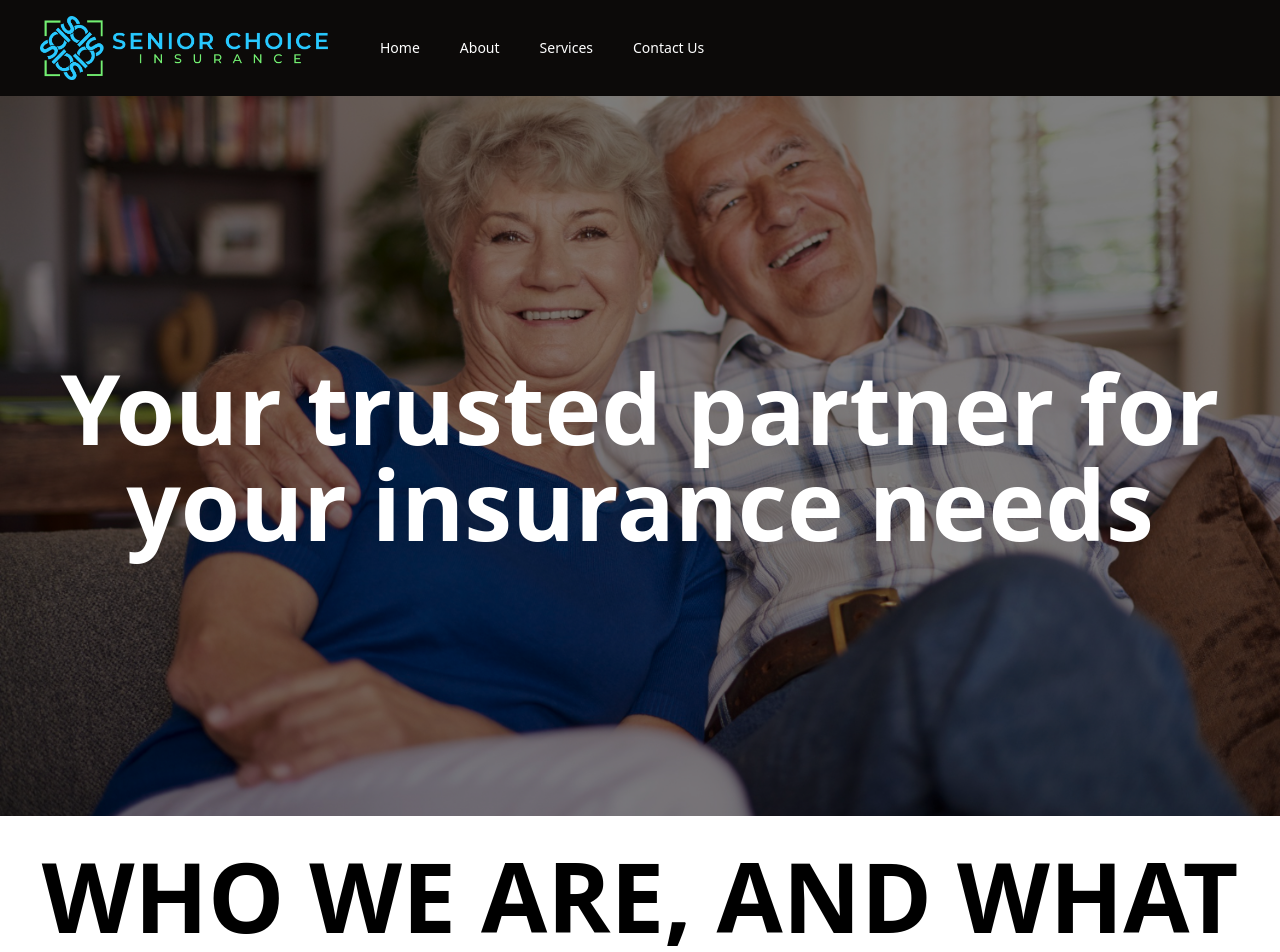
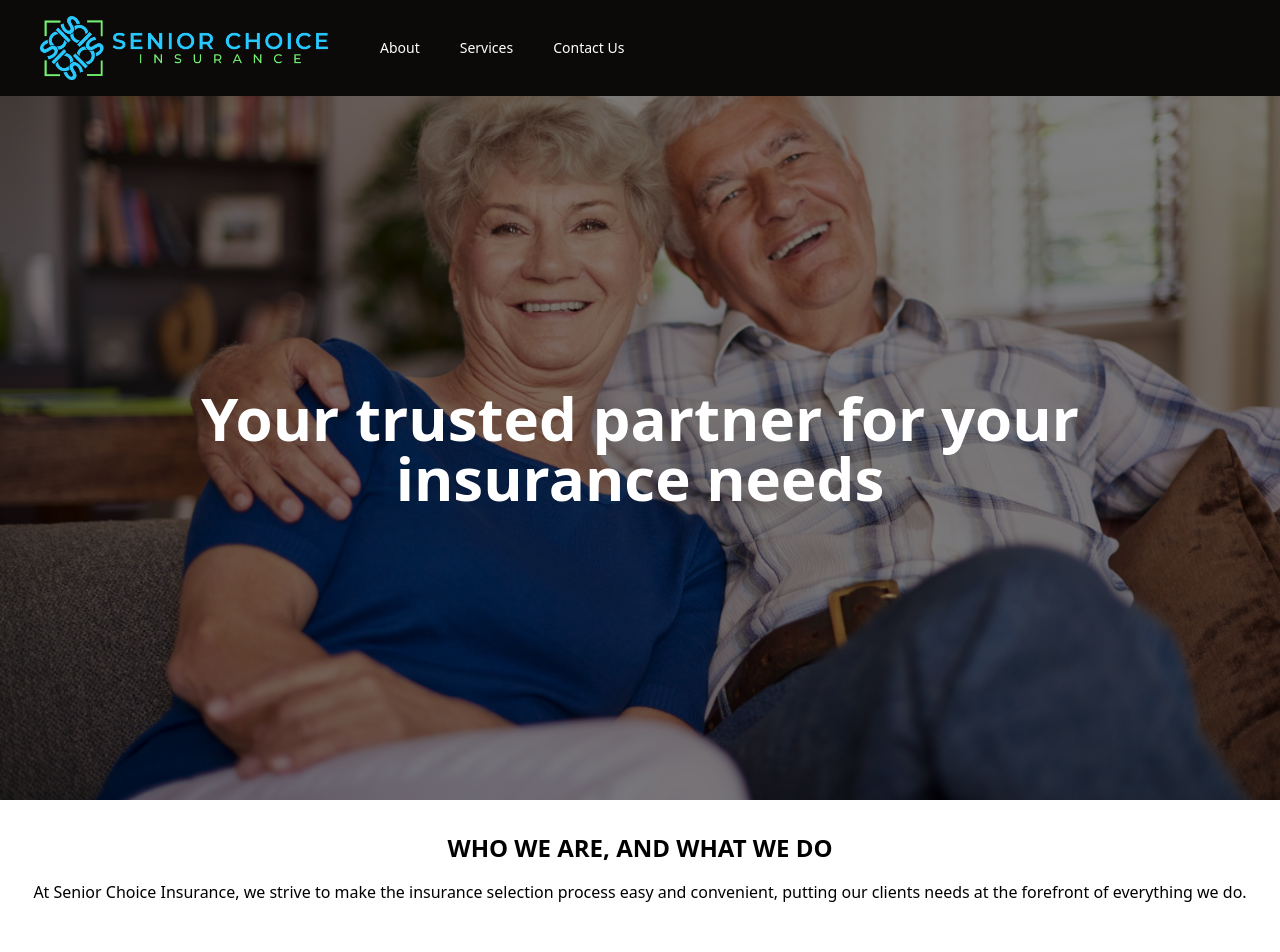
Before and after one commit to aidenmayoros/senior_choice_insurance, a React (Vite) app: page / in a window 1280 px wide. Shown: the top 952 px of the page. Built offline with nearby package versions, Linux system fonts and the light colour scheme.

Commit message:
Changed layout to Single page and scroll to section navigation

```diff
--- a/src/App.tsx
+++ b/src/App.tsx
@@ -1,28 +1,29 @@
 import './App.css';
-import { BrowserRouter as Router, Route, Routes } from 'react-router-dom';
 import Navbar from './components/Navbar';
-import Home from './pages/Home';
-import About from './pages/About';
-import Services from './pages/Services';
-import Contact from './pages/ContactUs';
+import MainHero from './components/MainHero';
+import About from './components/About';
+import Services from './components/Services';
+import Contact from './components/ContactUs';
 import Footer from './components/Footer';
 
 function App() {
 	return (
-		<Router>
-			<div className='flex flex-col min-h-screen'>
-				<Navbar />
-				<div className='flex-grow'>
-					<Routes>
-						<Route path='/' element={<Home />} />
-						<Route path='/about' element={<About />} />
-						<Route path='/services' element={<Services />} />
-						<Route path='/contact' element={<Contact />} />
-					</Routes>
+		<div className='flex flex-col min-h-screen'>
+			<Navbar />
+			<div className='flex-grow'>
+				<MainHero />
+				<div id='about'>
+					<About />
 				</div>
-				<Footer />
+				<div id='services'>
+					<Services />
+				</div>
+				<div id='contact'>
+					<Contact />
+				</div>
 			</div>
-		</Router>
+			<Footer />
+		</div>
 	);
 }
 
--- /dev/null
+++ b/src/components/About.tsx
@@ -0,0 +1,20 @@
+import React from 'react';
+
+const About: React.FC = () => {
+	return (
+		<div>
+			<div className=' m-8 text-center'>
+				<h1 className='text-xl lg:text-2xl font-bold text-center'>
+					WHO WE ARE, AND WHAT WE DO
+				</h1>
+				<p className=' mt-4'>
+					At Senior Choice Insurance, we strive to make the insurance selection
+					process easy and convenient, putting our clients needs at the
+					forefront of everything we do.
+				</p>
+			</div>
+		</div>
+	);
+};
+
+export default About;
--- /dev/null
+++ b/src/components/MainHero.tsx
@@ -0,0 +1,20 @@
+import headerImg from '../assets/images/main_hero.jpg';
+
+const MainHero: React.FC = () => {
+	return (
+		<div
+			className=' h-screen w-full bg-cover bg-center'
+			style={{
+				backgroundImage: `url(${headerImg})`,
+				height: 'calc(100vh - 6em)',
+			}}>
+			<div className='flex items-center justify-center h-full bg-black bg-opacity-50'>
+				<h1 className='text-white text-3xl md:text-4xl lg:text-6xl font-bold text-center lg:w-4/5'>
+					Your trusted partner for your insurance needs
+				</h1>
+			</div>
+		</div>
+	);
+};
+
+export default MainHero;
--- a/src/components/Navbar.tsx
+++ b/src/components/Navbar.tsx
@@ -1,12 +1,19 @@
 import React, { useState } from 'react';
-import { Link } from 'react-router-dom';
 import logo from '../assets/images/logos/Senior Choice Insurance.png';
 
 const Navbar: React.FC = () => {
 	const [isOpen, setIsOpen] = useState(false);
 
-	const handleLinkClick = () => {
+	const handleLinkClick = (id: string) => {
 		setIsOpen(false);
+		scrollToSection(id);
+	};
+
+	const scrollToSection = (id: string) => {
+		const element = document.getElementById(id);
+		if (element) {
+			element.scrollIntoView({ behavior: 'smooth' });
+		}
 	};
 
 	return (
@@ -14,31 +21,26 @@ const Navbar: React.FC = () => {
 			<div className='sm:px-6'>
 				<div className='flex items-center justify-between h-16'>
 					<div className='flex items-center'>
-						<Link to='/'>
+						<a href='#home'>
 							<img src={logo} alt='Company Logo' className='w-48 md:w-72' />
-						</Link>
+						</a>
 						<div className='hidden md:block'>
 							<div className='ml-10 flex items-baseline space-x-4'>
-								<Link
-									to='/'
-									className='hover:bg-green-600 px-3 py-2 rounded-md text-sm font-medium'>
-									Home
-								</Link>
-								<Link
-									to='/about'
+								<button
+									onClick={() => scrollToSection('about')}
 									className='hover:bg-green-600 px-3 py-2 rounded-md text-sm font-medium'>
 									About
-								</Link>
-								<Link
-									to='/services'
+								</button>
+								<button
+									onClick={() => scrollToSection('services')}
 									className='hover:bg-green-600 px-3 py-2 rounded-md text-sm font-medium'>
 									Services
-								</Link>
-								<Link
-									to='/contact'
+								</button>
+								<button
+									onClick={() => scrollToSection('contact')}
 									className='hover:bg-green-600 px-3 py-2 rounded-md text-sm font-medium'>
 									Contact Us
-								</Link>
+								</button>
 							</div>
 						</div>
 					</div>
@@ -87,32 +89,23 @@ const Navbar: React.FC = () => {
 			<div
 				className={`${
 					isOpen ? 'block' : 'hidden'
-				} md:hidden absolute top-20 left-0 bg-stone-950 w-screen`}>
+				} md:hidden absolute top-18 left-0 w-full bg-stone-950 z-10`}>
 				<div className='px-2 pt-2 pb-3 space-y-1 sm:px-3'>
-					<Link
-						to='/'
-						className='block px-3 py-2 rounded-md text-base font-medium hover:bg-green-600'
-						onClick={handleLinkClick}>
-						Home
-					</Link>
-					<Link
-						to='/about'
-						className='block px-3 py-2 rounded-md text-base font-medium hover:bg-green-600'
-						onClick={handleLinkClick}>
+					<button
+						onClick={() => handleLinkClick('about')}
+						className='block px-3 py-2 rounded-md text-base font-medium hover:bg-green-600'>
 						About
-					</Link>
-					<Link
-						to='/services'
-						className='block px-3 py-2 rounded-md text-base font-medium hover:bg-green-600'
-						onClick={handleLinkClick}>
+					</button>
+					<button
+						onClick={() => handleLinkClick('services')}
+						className='block px-3 py-2 rounded-md text-base font-medium hover:bg-green-600'>
 						Services
-					</Link>
-					<Link
-						to='/contact'
-						className='block px-3 py-2 rounded-md text-base font-medium hover:bg-green-600'
-						onClick={handleLinkClick}>
+					</button>
+					<button
+						onClick={() => handleLinkClick('contact')}
+						className='block px-3 py-2 rounded-md text-base font-medium hover:bg-green-600'>
 						Contact Us
-					</Link>
+					</button>
 				</div>
 			</div>
 		</nav>
--- a/src/pages/About.tsx
+++ /dev/null
@@ -1,12 +0,0 @@
-import React from 'react';
-
-const About: React.FC = () => {
-	return (
-		<div className='p-4'>
-			<h1 className='text-2xl'>About Page</h1>
-			<p>Learn more about our insurance company.</p>
-		</div>
-	);
-};
-
-export default About;
--- a/src/pages/Home.tsx
+++ /dev/null
@@ -1,33 +0,0 @@
-import React from 'react';
-import headerImg from '../assets/images/main_hero.jpg';
-
-const Home: React.FC = () => {
-	return (
-		<div>
-			<div
-				className=' h-screen w-full bg-cover bg-center'
-				style={{
-					backgroundImage: `url(${headerImg})`,
-					height: 'calc(100vh - 5rem)',
-				}}>
-				<div className='flex items-center justify-center h-full bg-black bg-opacity-50'>
-					<h1 className='text-white text-4xl md:text-6xl lg:text-8xl font-bold text-center'>
-						Your trusted partner for your insurance needs
-					</h1>
-				</div>
-			</div>
-			<div className=' m-8'>
-				<h1 className='text-xl md:text-6xl lg:text-8xl font-bold text-center'>
-					WHO WE ARE, AND WHAT WE DO
-				</h1>
-				<p className=' mt-4'>
-					At Senior Choice Insurance, we strive to make the insurance selection
-					process easy and convenient, putting our clients needs at the
-					forefront of everything we do.
-				</p>
-			</div>
-		</div>
-	);
-};
-
-export default Home;
```
Also changed, not shown: src/components/ContactUs.tsx (renamed from src/pages/ContactUs.tsx), src/components/Services.tsx (renamed from src/pages/Services.tsx).
